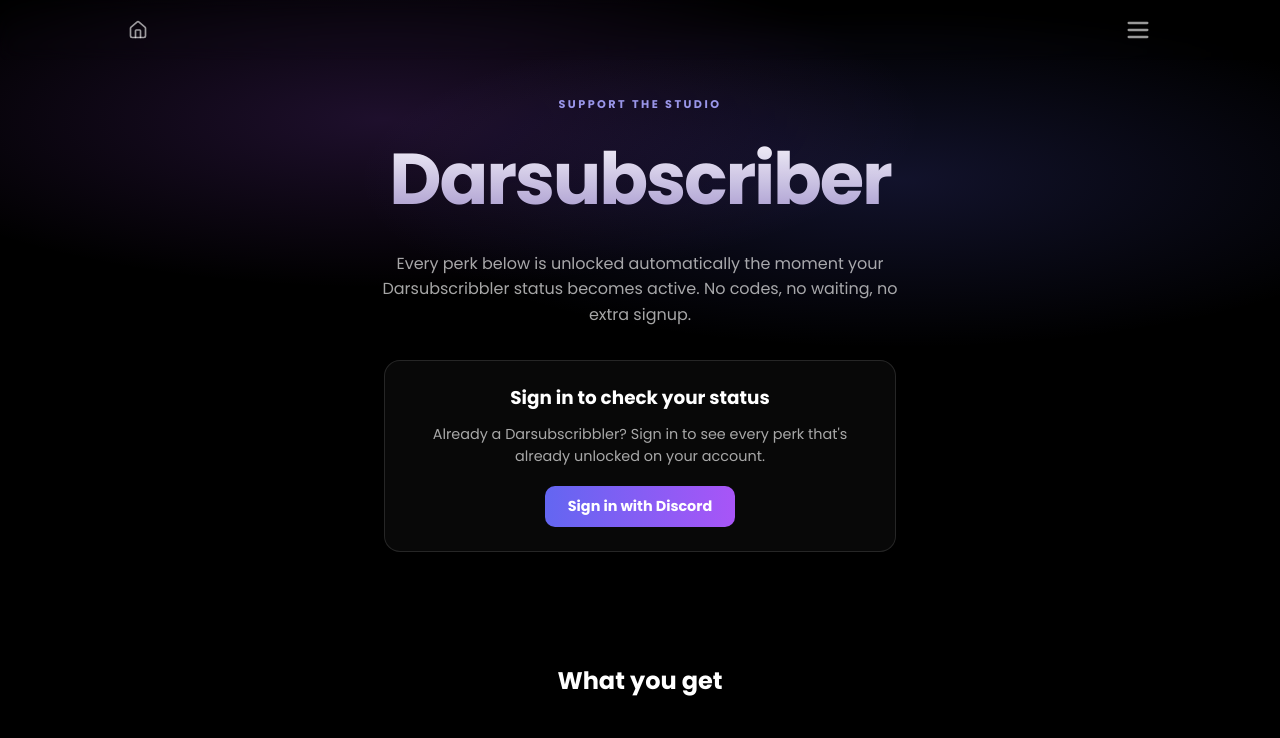
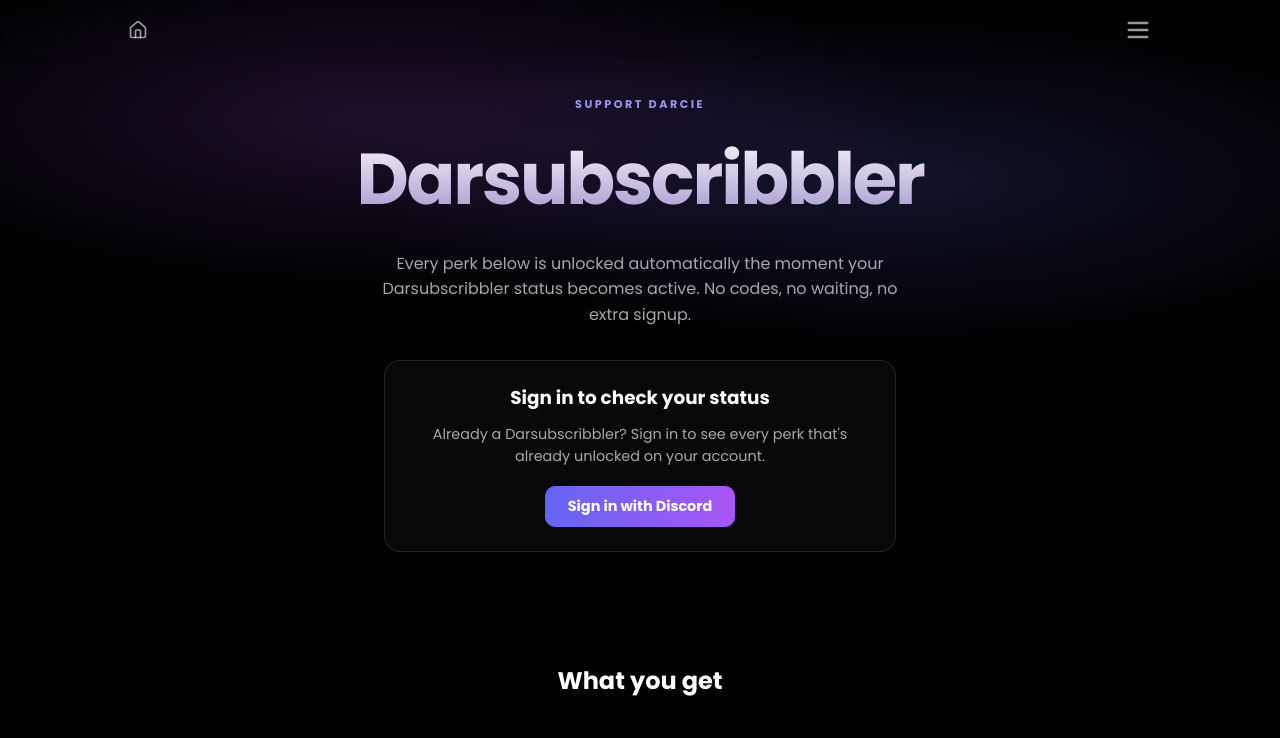
Before and after one commit to AbsoluteRust/darciesplash, a Next.js app: page /darsubscribbler in a window 1280 px wide. Shown: the top 738 px of the page. Built offline with nearby package versions, Linux system fonts and the light colour scheme; no server answers; the database is empty.

Commit message:
adding all preview mode changes

```diff
--- a/app/darsubscribbler/DarsubscriberCTA.tsx
+++ b/app/darsubscribbler/DarsubscriberCTA.tsx
@@ -20,7 +20,7 @@ export default function DarsubscriberCTA({
         </h2>
         <p className="ds-cta__subtitle">
           {effectiveIsDarsubscriber
-            ? 'Every perk above is active on your account right now. Thank you for supporting the studio.'
+            ? 'Every perk above is active on your account right now. Thank you for supporting Darcie.'
             : 'Darsubscribbler status is managed through Ko-fi. Cancel any time — your perks stay active until your billing period ends.'}
         </p>
         {!effectiveIsDarsubscriber && (
--- a/app/darsubscribbler/DarsubscriberStatus.tsx
+++ b/app/darsubscribbler/DarsubscriberStatus.tsx
@@ -42,7 +42,7 @@ export default function DarsubscriberStatus({
         </p>
         <p className="ds-status__body">
           Every perk on this page is active on your account right now. Thank
-          you for supporting the studio.
+          you for supporting Darcie.
         </p>
       </div>
     );
--- a/app/darsubscribbler/page.tsx
+++ b/app/darsubscribbler/page.tsx
@@ -9,7 +9,7 @@ import './page.css';
 export const dynamic = 'force-dynamic';
 
 export const metadata = {
-  title: 'Darsubscriber',
+  title: 'Darsubscribbler',
   description: 'Everything you get as a Darsubscribbler on Folly of Flora.',
 };
 
@@ -29,8 +29,8 @@ export default async function DarsubscriberPage() {
     <main className="ds-page">
       <section className="ds-hero">
         <div className="ds-hero__inner">
-          <p className="ds-hero__eyebrow">Support the studio</p>
-          <h1 className="ds-hero__title">Darsubscriber</h1>
+          <p className="ds-hero__eyebrow">Support Darcie</p>
+          <h1 className="ds-hero__title">Darsubscribbler</h1>
           <p className="ds-hero__subtitle">
             Every perk below is unlocked automatically the moment your
             Darsubscribbler status becomes active. No codes, no waiting, no
```
